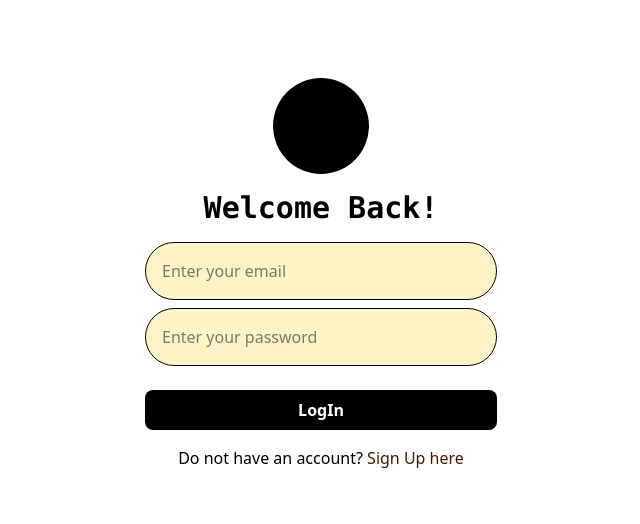
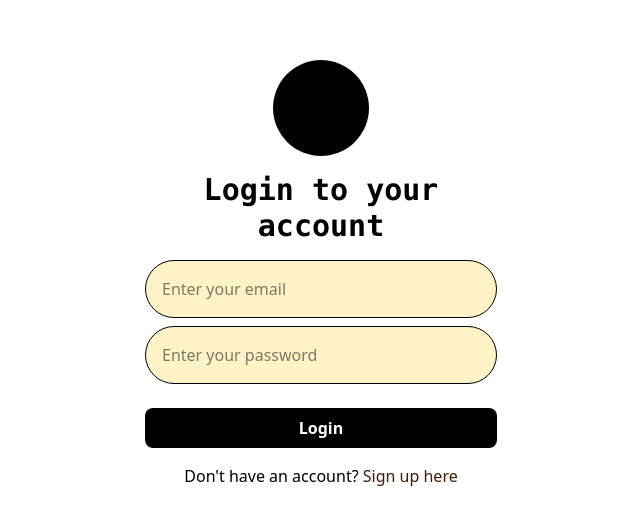
Before and after one commit to AddAcTech/trabajo-terminal, a React (Vite) app in the folder client/: page /login in a window 1280 px wide. Shown: the part 126-650 px from the top of the page, without its empty margins (319-959 px from the left). Built offline with nearby package versions, Linux system fonts and the light colour scheme.

Commit message:
Login and SignUp Toasts

```diff
--- a/client/src/Components/Si.tsx
+++ b/client/src/Components/Si.tsx
@@ -33,8 +33,8 @@ const ImageEncryptor: React.FC<{
         const data = imageData.data;
 
         for (let i = 0; i < data.length; i += 4) {
-          //   data[i] = Math.max(data[i] - 70, 0);
-          data[i] = Math.max(255 - data[i], 0); // R
+          data[i] = Math.max(data[i] - 70, 0);
+          // data[i] = data[i + 2]; // R
           data[i + 1] = Math.max(255 - data[i + 1], 0); // G
           data[i + 2] = Math.max(255 - data[i + 2], 0); // B
         }
@@ -60,35 +60,34 @@ const ImageEncryptor: React.FC<{
       onClick={() => onClose()}
     >
       <div
-        className="bg-white p-4 rounded-xl shadow-lg"
+        className="bg-white p-7 rounded-xl shadow-lg"
         onClick={(e) => e.stopPropagation()}
       >
-        <h1 className="text-4xl font-bold mb-6">Modificador de Imagen</h1>
+        <h1 className="text-4xl font-bold mb-6 text-center">
+          Modificador de Imagen
+        </h1>
+        <div className="max-w-sm mx-auto">
           <input
-          className="block mx-auto mb-4 p-2 border rounded"
+            className="sessionsInput"
             type="file"
             accept="image/*"
             onChange={handleImageUpload}
           />
           <input
-          className="block mx-auto mb-4 p-2 border rounded"
+            className="sessionsInput mt-2"
             type="text"
-          placeholder="Escribe una pista"
+            placeholder="Image title"
             value={hint}
             onChange={(e) => setHint(e.target.value)}
           />
-        <button
-          className="bg-green-500 text-white py-2 px-4 rounded hover:bg-green-700"
-          onClick={modifyImage}
-        >
+          <button className="sessionsButton" onClick={modifyImage}>
             Modificar
           </button>
-        <button
-          className="bg-blue-500 text-white py-2 px-4 rounded hover:bg-blue-700 mt-4"
-          onClick={handleUpload}
-        >
+          <button className="sessionsButton mt-1" onClick={handleUpload}>
             Subir
           </button>
+        </div>
+
         <div className="flex justify-around mt-6">
           {selectedImage && (
             <div>
--- a/client/src/Components/Sidebar.tsx
+++ b/client/src/Components/Sidebar.tsx
@@ -32,14 +32,14 @@ function Sidebar() {
   //   }
 
   return (
-    <aside className="text-gray-400 bg-white h-full p-4 lg:flex lg:flex-col justify-between border-r-2 hidden">
+    <aside className="text-gray-400 bg-white h-full p-4 lg:flex lg:flex-col justify-between hidden">
       <div className="flex flex-col gap-7 h-full py-4 mt-4">
         <Tooltip text="Galery">
           <Link to="/galery" onClick={() => handleSetActive("Galery")}>
             <IoMdPhotos
               size={30}
               className={`mx-auto ${
-                activeIcon === "Galery" ? "text-blue-950" : "text-gray-400"
+                activeIcon === "Galery" ? "text-black" : "text-gray-400"
               }`}
             />
           </Link>
@@ -49,7 +49,7 @@ function Sidebar() {
             <LuUsers
               size={30}
               className={`mx-auto ${
-                activeIcon === "Users" ? "text-blue-950" : "text-gray-400"
+                activeIcon === "Users" ? "text-black" : "text-gray-400"
               }`}
             />
           </Link>
@@ -59,7 +59,7 @@ function Sidebar() {
             <LuSettings
               size={30}
               className={`mx-auto ${
-                activeIcon === "Settings" ? "text-blue-950" : "text-gray-400"
+                activeIcon === "Settings" ? "text-black" : "text-gray-400"
               }`}
             />
           </Link>
--- a/client/src/Components/Tooltip.tsx
+++ b/client/src/Components/Tooltip.tsx
@@ -19,7 +19,7 @@ function Tooltip({ children, text }: TooltipProps) {
       <div
         className={`transition-opacity duration-300 ease-in-out ${
           show ? "opacity-100" : "opacity-0"
-        } text-xs absolute bottom-full left-1/2 transform bg-blue-950 text-white text-center rounded px-2 py-1 z-10 whitespace-nowrap`}
+        } text-xs absolute bottom-full left-1/2 transform bg-amber-100 text-black text-center rounded px-2 py-1 z-10 whitespace-nowrap`}
       >
         {text}
       </div>
--- a/client/src/Pages/Sessions/Login.tsx
+++ b/client/src/Pages/Sessions/Login.tsx
@@ -1,31 +1,123 @@
-import { Link } from "react-router-dom";
+import { useState } from "react";
+import { Link, useNavigate } from "react-router-dom";
+import { useForm } from "react-hook-form";
+import { toast } from "react-toastify";
+
+type LoginFormData = {
+  email: string;
+  password: string;
+};
 
 function Login() {
+  const navigate = useNavigate();
+  const [error, setError] = useState<string>("");
+  const [loading, setLoading] = useState<boolean>(false);
+
+  const {
+    register,
+    handleSubmit,
+    formState: { errors },
+  } = useForm<LoginFormData>();
+
+  const onSubmit = async (data: LoginFormData) => {
+    try {
+      setLoading(true);
+      setError("");
+
+      const response = await fetch("http://localhost:3000/users/login", {
+        method: "POST",
+        headers: {
+          "Content-Type": "application/json",
+        },
+        body: JSON.stringify({
+          email: data.email,
+          password: data.password,
+        }),
+      });
+
+      const responseData = await response.json();
+
+      if (!response.ok) {
+        throw new Error(responseData.error || "Login failed");
+      }
+
+      if (responseData.token) {
+        localStorage.setItem("token", responseData.token);
+      }
+
+      // Redirect to gallery page after successful login
+      toast.success("Succesfully logged in");
+      navigate("/galery");
+    } catch (err) {
+      toast.error(err instanceof Error ? err.message : "An error occurred");
+    } finally {
+      setLoading(false);
+    }
+  };
+
   return (
     <div className="h-full flex flex-col items-center justify-center">
       <div className="w-24 h-24 rounded-full bg-black"></div>
-      <form className="p-4 flex flex-col gap-2 w-full md:max-w-sm">
+      <form
+        onSubmit={handleSubmit(onSubmit)}
+        className="p-4 flex flex-col gap-2 w-full md:max-w-sm"
+      >
         <h1 className="font-bold text-3xl text-center font-mono mb-2">
-          Welcome Back!
+          Login to your account
         </h1>
+
+        {error && (
+          <div className="bg-red-100 text-red-700 p-2 rounded mb-2">
+            {error}
+          </div>
+        )}
+
+        <div>
           <input
             placeholder="Enter your email"
-          type="text"
-          name="name"
-          className="sessionsInput"
+            type="email"
+            className={`sessionsInput w-full ${
+              errors.email ? "border-red-500" : ""
+            }`}
+            {...register("email", {
+              required: "Email is required",
+              pattern: {
+                value: /^[A-Z0-9._%+-]+@[A-Z0-9.-]+\.[A-Z]{2,}$/i,
+                message: "Invalid email address",
+              },
+            })}
           />
+          {errors.email && (
+            <p className="text-red-500 text-xs mt-1">{errors.email.message}</p>
+          )}
+        </div>
+
+        <div>
           <input
             placeholder="Enter your password"
             type="password"
-          name="name"
-          className="sessionsInput"
+            className={`sessionsInput w-full ${
+              errors.password ? "border-red-500" : ""
+            }`}
+            {...register("password", {
+              required: "Password is required",
+            })}
           />
-        <button className="sessionsButton">LogIn</button>
+          {errors.password && (
+            <p className="text-red-500 text-xs mt-1">
+              {errors.password.message}
+            </p>
+          )}
+        </div>
+
+        <button type="submit" className="sessionsButton" disabled={loading}>
+          {loading ? "Logging in..." : "Login"}
+        </button>
       </form>
       <p>
-        Do not have an account?{" "}
+        Don't have an account?{" "}
         <Link to="/signup" className="text-amber-950">
-          Sign Up here
+          Sign up here
         </Link>
       </p>
     </div>
--- a/client/src/Pages/Sessions/SignUp.tsx
+++ b/client/src/Pages/Sessions/SignUp.tsx
@@ -1,6 +1,7 @@
 import { useState } from "react";
 import { Link, useNavigate } from "react-router-dom";
 import { useForm } from "react-hook-form";
+import { toast } from "react-toastify";
 
 // Define types for our form data
 type FormData = {
@@ -49,11 +50,10 @@ function SignUp() {
       if (!response.ok) {
         throw new Error(responseData.error || "Registration failed");
       }
-
-      // Redirect to login page after successful registration
+      toast.success("Registration successful!");
       navigate("/login");
     } catch (err) {
-      setError(err instanceof Error ? err.message : "An error occurred");
+      toast.error(err instanceof Error ? err.message : "An error occurred");
     } finally {
       setLoading(false);
     }
@@ -170,7 +170,6 @@ function SignUp() {
             </p>
           )}
         </div>
-
         <button type="submit" className="sessionsButton" disabled={loading}>
           {loading ? "Processing..." : "Sign Up"}
         </button>
--- a/client/src/main.tsx
+++ b/client/src/main.tsx
@@ -4,10 +4,13 @@ import "./index.css";
 // import App from "./App.tsx";
 import { RouterProvider } from "react-router-dom";
 import router from "./router.tsx";
+import { ToastContainer } from "react-toastify";
+import "react-toastify/dist/ReactToastify.css";
 
 createRoot(document.getElementById("root")!).render(
   <StrictMode>
     {/* <App /> */}
     <RouterProvider router={router} />
+    <ToastContainer />
   </StrictMode>
 );
```
Also changed, not shown: 1 other file (tests, documents, lock files or other folders). Lines whose indentation alone changed are shown as unchanged.
